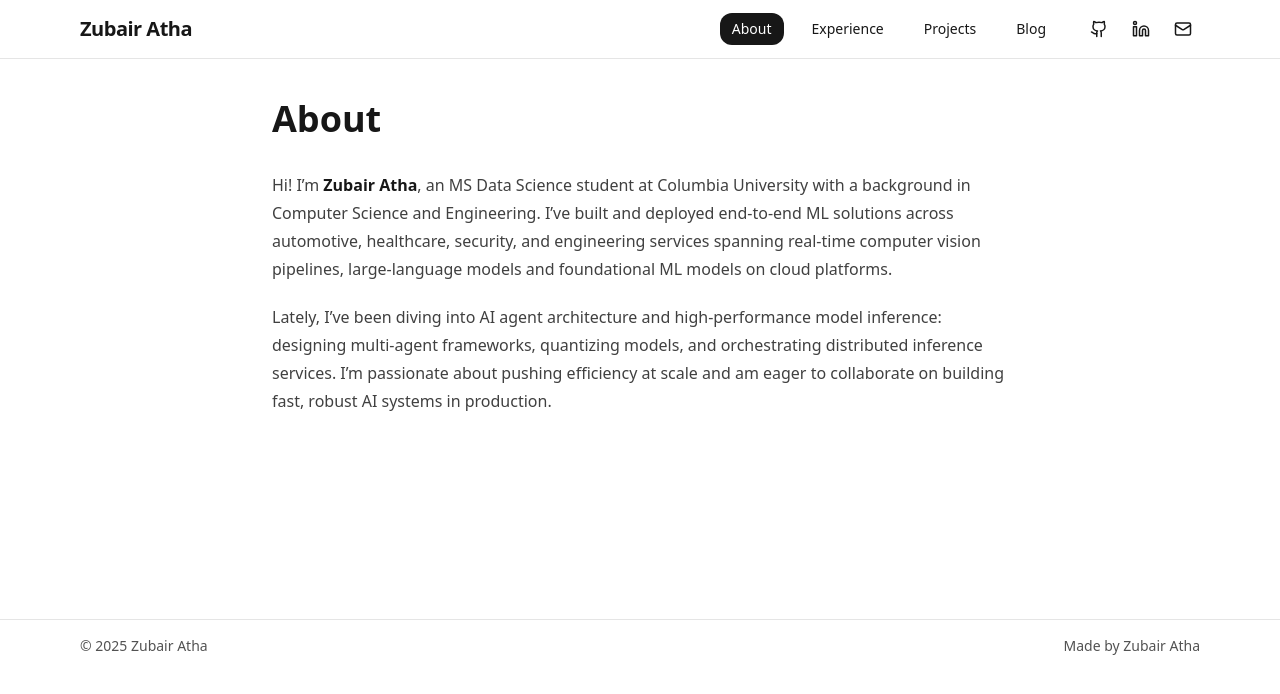
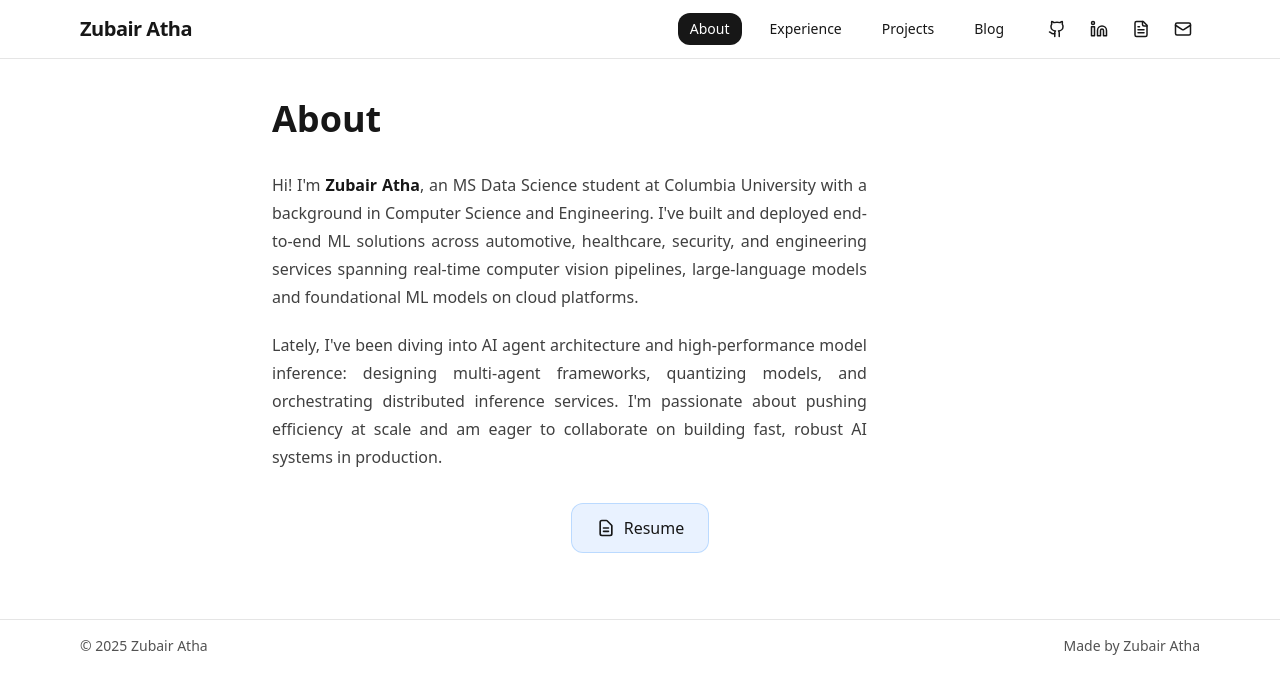
Before and after one commit to zubairatha/portfolio, a Next.js app: page /about in a window 1280 px wide. Shown: the top 694 px of the page. Built offline with nearby package versions, Linux system fonts and the light colour scheme.

Commit message:
feat(about): added resume link and fixed about justification

```diff
--- a/src/app/about/page.tsx
+++ b/src/app/about/page.tsx
@@ -1,19 +1,35 @@
 export default function AboutPage() {
   return (
-    <div className="mx-auto max-w-3xl px-4 py-10 prose prose-neutral">
+    <div className="mx-auto max-w-3xl px-4 py-10">
+      <div className="prose prose-neutral text-justify">
         <h1>About</h1>
         <p>
-        Hi! I’m <strong>Zubair Atha</strong>, an MS Data Science student at Columbia University with a background in
-        Computer Science and Engineering. I’ve built and deployed end-to-end ML solutions across automotive,
+          Hi! I'm <strong>Zubair Atha</strong>, an MS Data Science student at Columbia University with a background in
+          Computer Science and Engineering. I've built and deployed end-to-end ML solutions across automotive,
           healthcare, security, and engineering services spanning real-time computer vision pipelines, large-language
           models and foundational ML models on cloud platforms.
         </p>
         <p>
-        Lately, I’ve been diving into AI agent architecture and high-performance model inference: designing
-        multi-agent frameworks, quantizing models, and orchestrating distributed inference services. I’m passionate
+          Lately, I've been diving into AI agent architecture and high-performance model inference: designing
+          multi-agent frameworks, quantizing models, and orchestrating distributed inference services. I'm passionate
           about pushing efficiency at scale and am eager to collaborate on building fast, robust AI systems in
           production.
         </p>
       </div>
+
+      <div className="mt-8 flex justify-center">
+        <a
+          href="https://drive.google.com/file/d/1aiDXhnJCaFSA8-7Vm_CaUliN6clXI5L_/view?usp=sharing"
+          target="_blank"
+          rel="noopener noreferrer"
+          className="inline-flex items-center gap-2 px-6 py-3 bg-blue-500/10 backdrop-blur-md border border-blue-400/30 rounded-xl text-neutral-900 font-medium hover:bg-blue-500/15 hover:-translate-y-1 transition-all duration-200"
+        >
+          <svg className="w-5 h-5" fill="none" stroke="currentColor" viewBox="0 0 24 24">
+            <path strokeLinecap="round" strokeLinejoin="round" strokeWidth={2} d="M9 12h6m-6 4h6m2 5H7a2 2 0 01-2-2V5a2 2 0 012-2h5.586a1 1 0 01.707.293l5.414 5.414a1 1 0 01.293.707V19a2 2 0 01-2 2z" />
+          </svg>
+          Resume
+        </a>
+      </div>
+    </div>
   );
 }
--- a/src/components/SiteHeader.tsx
+++ b/src/components/SiteHeader.tsx
@@ -1,7 +1,7 @@
 "use client";
 import Link from "next/link";
 import { usePathname } from "next/navigation";
-import { Github, Linkedin, Mail, Menu } from "lucide-react";
+import { Github, Linkedin, Mail, Menu, FileText } from "lucide-react";
 import { useState } from "react";
 
 const NAV = [
@@ -39,6 +39,7 @@ export default function SiteHeader() {
           <div className="hidden md:flex items-center gap-2 ml-2">
             <a className="p-2 rounded-lg hover:bg-neutral-100" href="https://github.com/zubairatha" aria-label="GitHub"><Github size={18} /></a>
             <a className="p-2 rounded-lg hover:bg-neutral-100" href="https://www.linkedin.com/in/zubair-atha/" aria-label="LinkedIn"><Linkedin size={18} /></a>
+            <a className="p-2 rounded-lg hover:bg-neutral-100" href="https://drive.google.com/file/d/1aiDXhnJCaFSA8-7Vm_CaUliN6clXI5L_/view?usp=sharing" target="_blank" rel="noopener noreferrer" aria-label="Resume"><FileText size={18} /></a>
             <a className="p-2 rounded-lg hover:bg-neutral-100" href="mailto:zubair.atha09@gmail.com" aria-label="Email"><Mail size={18} /></a>
           </div>
         </nav>
@@ -58,6 +59,7 @@ export default function SiteHeader() {
             <div className="flex items-center gap-2 pt-2">
               <a className="p-2 rounded-lg hover:bg-neutral-100" href="https://github.com/zubairatha" aria-label="GitHub"><Github size={18} /></a>
               <a className="p-2 rounded-lg hover:bg-neutral-100" href="https://www.linkedin.com/in/zubair-atha/" aria-label="LinkedIn"><Linkedin size={18} /></a>
+              <a className="p-2 rounded-lg hover:bg-neutral-100" href="https://drive.google.com/file/d/1aiDXhnJCaFSA8-7Vm_CaUliN6clXI5L_/view?usp=sharing" target="_blank" rel="noopener noreferrer" aria-label="Resume"><FileText size={18} /></a>
               <a className="p-2 rounded-lg hover:bg-neutral-100" href="mailto:zubair.atha09@gmail.com" aria-label="Email"><Mail size={18} /></a>
             </div>
           </div>
```
Also changed, not shown: public/icon.jpeg (added). Lines whose indentation alone changed are shown as unchanged.
